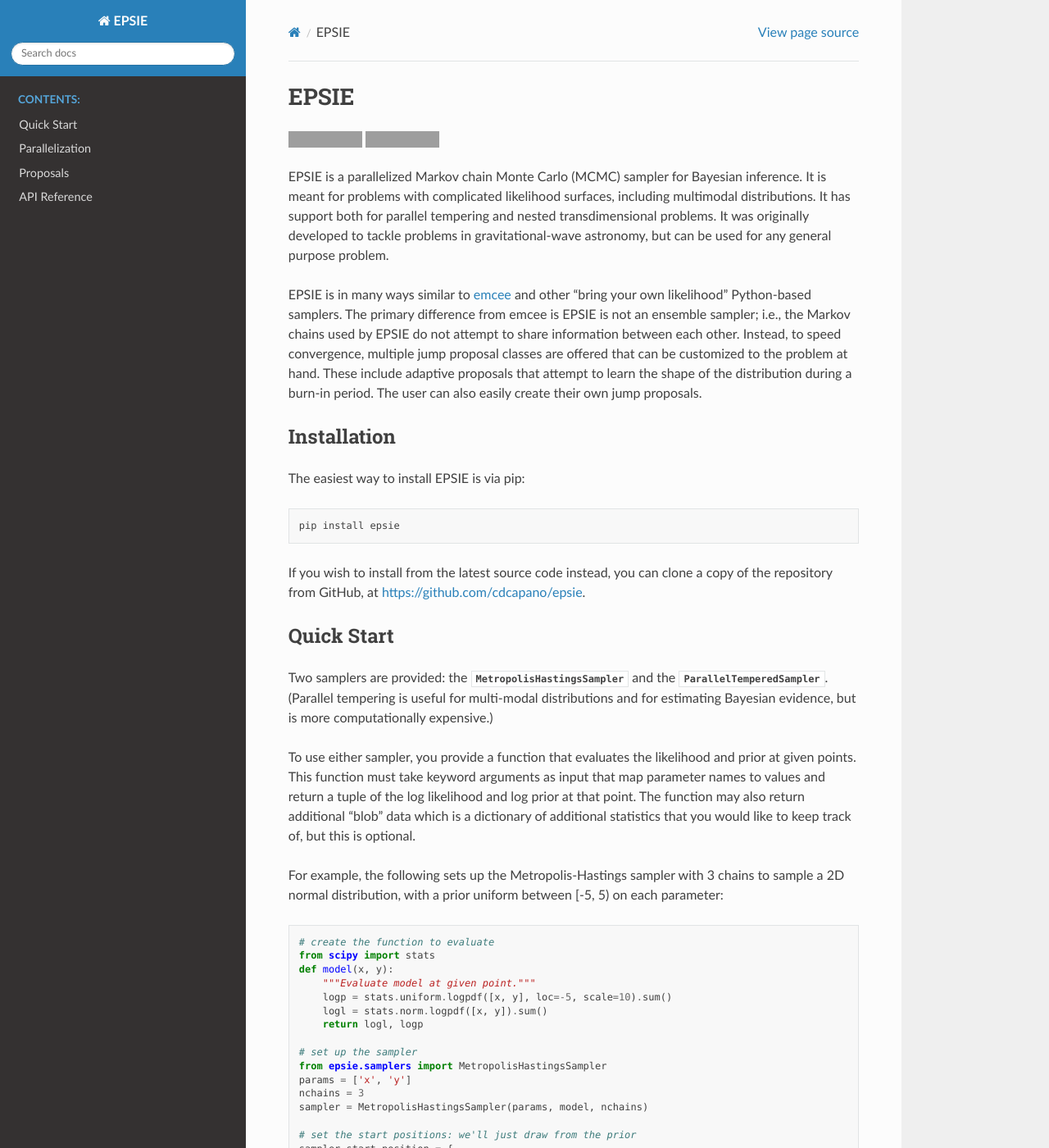
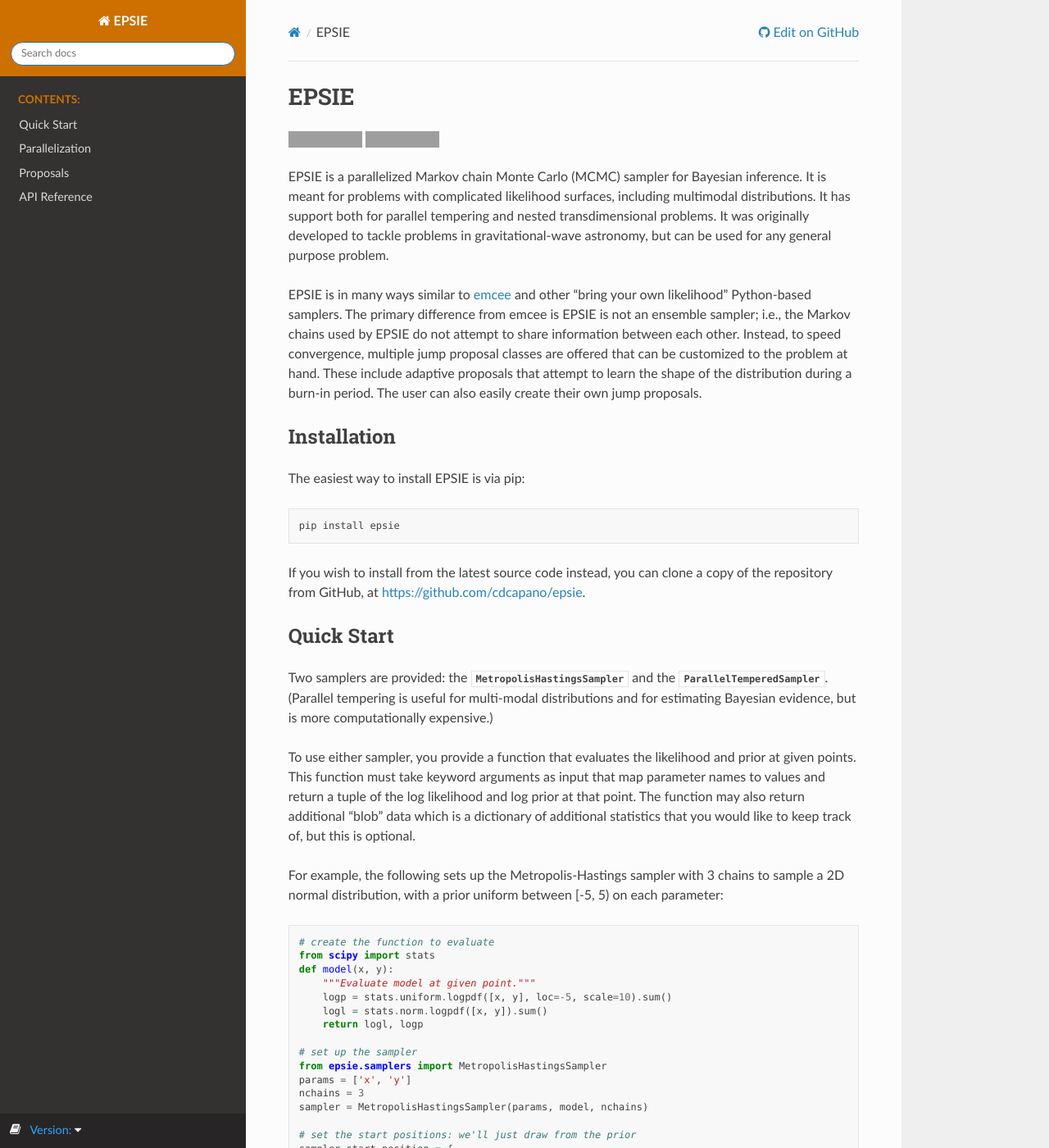
Before and after one commit to cdcapano/epsie, a Sphinx documentation site: the page built from docs/index.rst, in a window 1280 px wide and 1400 px high. Shown: the whole window at 82% size. Built offline with Sphinx 7.4.7 and the Read the Docs theme 2.0.0, drawn with Linux system fonts in a browser that asks for light colours; the version number could not be read and is left out; grey boxes are pictures that could not be loaded.

Commit message:
Automate docs (#49)
* add custom css; version number

* write version in sidebar

* simplify versions menu

* make docversions optional

* put book icon back

* exclude latest from versions in conf

* add script to build and commit docs

* move build script

* add workflows to build and commit docs

* build docs in test build

* fix pylint; pep8

* fix bash logic

* try using pandoc docker

* fix uses syntax

* try two different ways of installing pandoc

* figured out how to install pandoc

* fix pandoc in build latest/versioned

* try automated github deployment to test branch

* fix typo

* try fixing git setup

* more git settings

* use a temporary branch for staging changes

* more status info

* handle nothing in commit

* fix conditional and try to fix working branch

* switch to bash; try to see why I'm getting an empty working branch

* try switching to master branch

* try using checkout v2 settings

* don't use reference branch

* typo

* try using reference branch again

* check why docs aren't updating

* try to fix no commit

* remove extra comments

* try to fix conditional

* force final checkout

* rm and mv instead of rsync

* fix if statement again

* turn off debugging; switch to gh-pages

* update versioned build

```diff
--- /dev/null
+++ b/docs/_static/custom.css
@@ -0,0 +1,12 @@
+.wy-side-nav-search, .wy-nav-top {
+    background: #cd7000;
+}
+
+.wy-menu > .caption > span.caption-text {
+  color: #cd7000;
+}
+
+.rst-current-version, .rst-versions {
+    color: #31a4fe !important;
+    text-align: left !important;
+}
--- /dev/null
+++ b/docs/_templates/versions.html
@@ -0,0 +1,33 @@
+<!-- Modified from https://tech.michaelaltfield.net/2020/07/23/sphinx-rtd-github-pages-2/ -->
+{% if READTHEDOCS or display_lower_left %}
+{# Add rst-badge after rst-versions for small badge style. #}
+  <div class="rst-versions" data-toggle="rst-versions" role="note" aria-label="versions">
+    <span class="rst-current-version" data-toggle="rst-current-version">
+      <span class="fa fa-book">&nbsp; &nbsp;</span>
+      Version: {{ current_version }}
+      <span class="fa fa-caret-down"></span>
+    </span>
+    <div class="rst-other-versions">
+      {% if versions|length >= 1 %}
+      <dl>
+        {% for slug, url in versions %}
+          {% if slug == current_version %} <strong> {% endif %}
+          <dd><a href="{{ url }}">{{ slug }}</a></dd>
+          {% if slug == current_version %} </strong> {% endif %}
+        {% endfor %}
+      </dl>
+      {% endif %}
+      {% if READTHEDOCS %}
+      <dl>
+        <dt>{{ _('On Read the Docs') }}</dt>
+          <dd>
+            <a href="//{{ PRODUCTION_DOMAIN }}/projects/{{ slug }}/?fromdocs={{ slug }}">{{ _('Project Home') }}</a>
+          </dd>
+          <dd>
+            <a href="//{{ PRODUCTION_DOMAIN }}/builds/{{ slug }}/?fromdocs={{ slug }}">{{ _('Builds') }}</a>
+          </dd>
+      </dl>
+      {% endif %}
+    </div>
+  </div>
+{% endif %}
--- a/docs/conf.py
+++ b/docs/conf.py
@@ -26,6 +26,7 @@
 
 # The full version, including alpha/beta/rc tags
 release = epsie.__version__
+version = epsie.__version__
 
 
 # -- General configuration ---------------------------------------------------
@@ -74,6 +75,64 @@
 # so a file named "default.css" will overwrite the builtin "default.css".
 html_static_path = ['_static']
 
+
+def setup(app):
+    app.add_css_file('custom.css')
+
+
+# see if we're adding versions: we will do this if sphinx-build was run with
+# tags set to either latest or versioned
+# Apparently tags is passed in magically to conf.py by sphinx-build. We need
+# to tell pylint to ignore undefined name though...
+tags = tags  # noqa
+if tags.has('latest'):
+    docversion = 'latest'
+elif tags.has('versioned'):
+    # ignore the patch part
+    docversion = '.'.join(epsie.__version__.split('.')[:2])
+else:
+    docversion = ''
+
+# load previous versions from cache
+if docversion:
+    # check if there is a cache of previous versions
+    if os.path.exists('.docversions'):
+        with open('.docversions', 'a+') as fp:
+            # skip the comment line
+            fp.seek(0)
+            cached_versions = [line.rstrip('\n') for line in fp.readlines()
+                               if not line.startswith('#')
+                               and not line.startswith('latest')]
+            if docversion not in cached_versions and docversion != 'latest':
+                # add to the file
+                print(docversion, file=fp)
+    else:
+        cached_versions = []
+    # add relative paths for index
+    versions = [(v, '../{}/index.html'.format(v)) for v in cached_versions
+                if v != docversion]
+    # current
+    versions.append((docversion, ''))
+    # add latest if it isn't there
+    if docversion != 'latest':
+        versions.append(('latest', '../latest/index.html'))
+    # reverse order to ensure latest comes first
+    versions = versions[::-1]
+else:
+    versions = []
+
+# set html settings
+html_context = {
+    'current_version': docversion,
+    'version': epsie.__version__,
+    'versions': versions,
+    'display_lower_left': True,
+    'display_github': True,
+    'github_user': 'cdcapano',
+    'github_repo': 'epsie',
+    'github_version': 'master/docs/',
+}
+
 # run scripts in _include
 print("Running scripts in _include directory:")
 cwd = os.getcwd()
```
Also changed, not shown: 5 other files.
